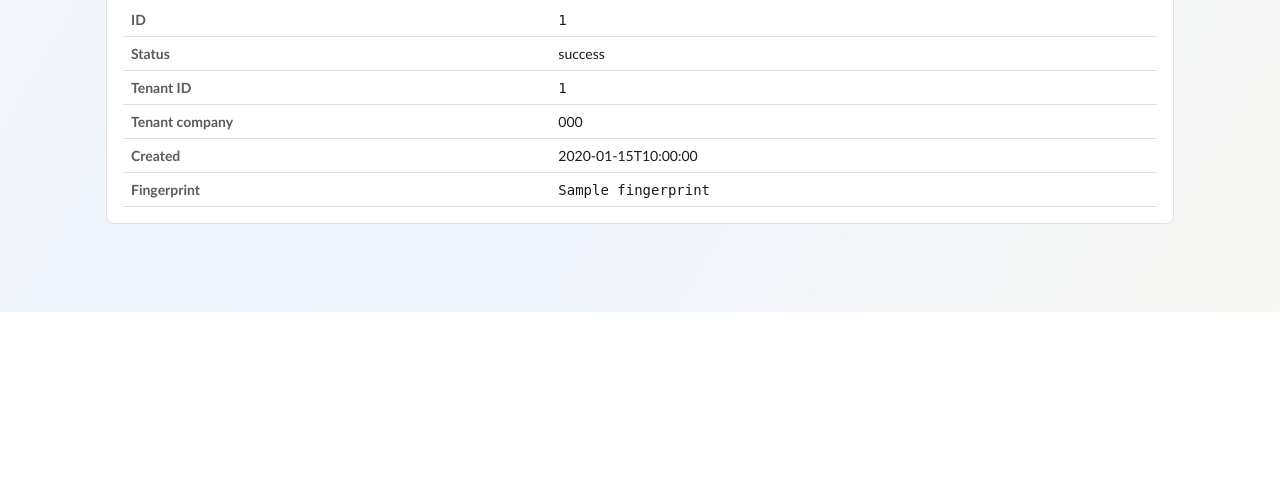
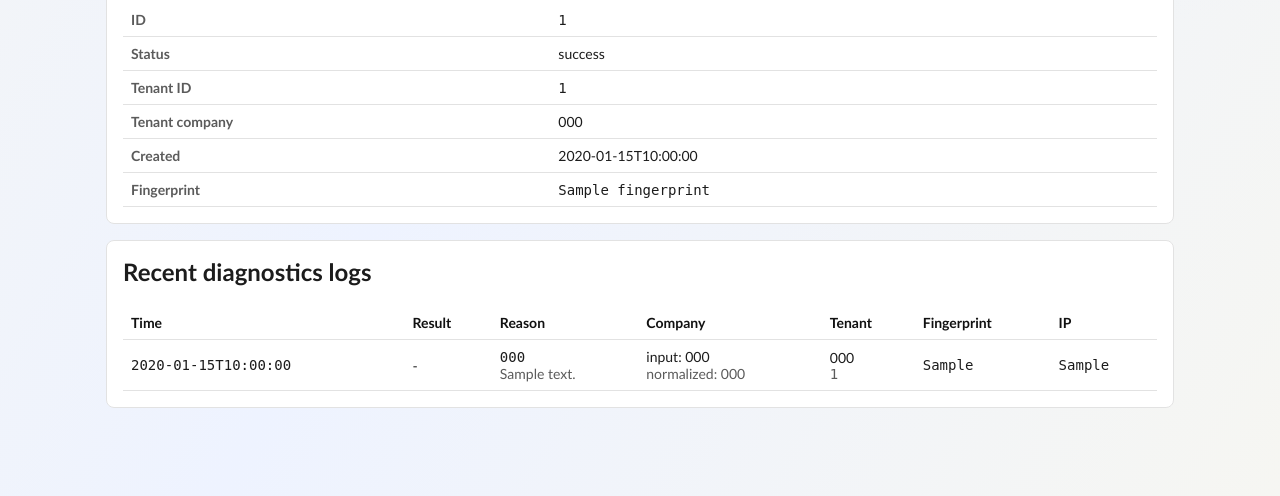
Before and after one commit to gimpeliovsky-prog/license_server, a Python web app: template app/templates/license_diagnostics.html in a window 1280 px wide. Shown: the part 833-1329 px from the top of the page. Before the commit the page ends 1145 px from the top, so only its background shows below. Run offline with Jinja, Linux system fonts and the light colour scheme; the template is opened without the code that fills it: most values are stand-ins (such as "Sample title", 1, 10 or a date in 2020).

Commit message:
Show recent license diagnostics logs in admin UI

```diff
--- a/app/templates/license_diagnostics.html
+++ b/app/templates/license_diagnostics.html
@@ -80,4 +80,51 @@
   </div>
 </div>
 {% endif %}
+
+<div class="panel">
+  <h2>Recent diagnostics logs</h2>
+  {% if diagnostics_logs %}
+  <div class="table-scroll">
+    <table class="table-plain-header">
+      <thead>
+        <tr>
+          <th>Time</th>
+          <th>Result</th>
+          <th>Reason</th>
+          <th>Company</th>
+          <th>Tenant</th>
+          <th>Fingerprint</th>
+          <th>IP</th>
+        </tr>
+      </thead>
+      <tbody>
+        {% for row in diagnostics_logs %}
+        <tr>
+          <td style="font-family: monospace;">{{ row.created_at.isoformat() }}</td>
+          <td>
+            {% if row.valid is sameas true %}valid{% elif row.valid is sameas false %}invalid{% else %}-{% endif %}
+          </td>
+          <td>
+            <div><code>{{ row.reason_code or "-" }}</code></div>
+            <div class="muted">{{ row.reason_detail or "-" }}</div>
+          </td>
+          <td>
+            <div>input: {{ row.input_company_code or "-" }}</div>
+            <div class="muted">normalized: {{ row.normalized_company_code or "-" }}</div>
+          </td>
+          <td>
+            <div>{{ row.tenant_company_code or "-" }}</div>
+            <div class="muted" style="font-family: monospace;">{{ row.tenant_id or "-" }}</div>
+          </td>
+          <td style="font-family: monospace;">{{ row.key_fingerprint or "-" }}</td>
+          <td style="font-family: monospace;">{{ row.ip or "-" }}</td>
+        </tr>
+        {% endfor %}
+      </tbody>
+    </table>
+  </div>
+  {% else %}
+  <p class="muted">No diagnostics logs yet.</p>
+  {% endif %}
+</div>
 {% endblock %}
```
Also changed, not shown: app/web/routes.py (+41 -1 lines).
